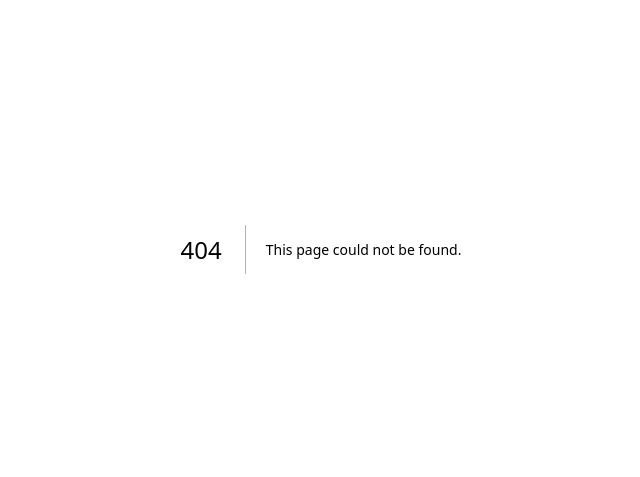
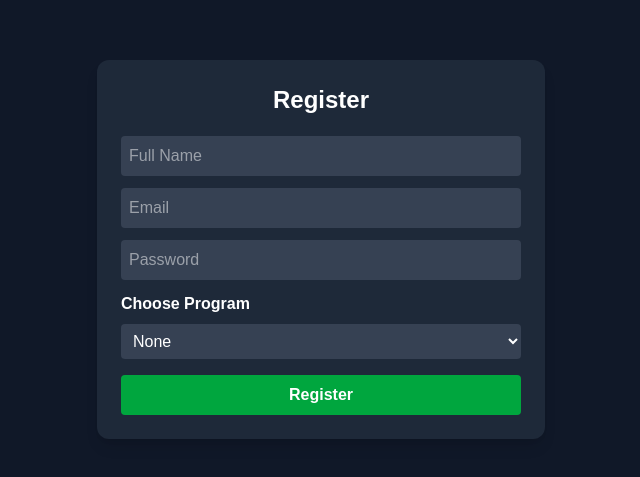
Before and after one commit to AmitBiswas1402/gym-1, a Next.js app: page /new-registry in a window 1280 px wide. Before the commit this address had no page. Shown: the part 151-628 px from the top of the page, without its empty margins (319-959 px from the left). Built offline with nearby package versions, Linux system fonts and the light colour scheme; a web font is replaced by a local one.

Commit message:
new registry initiated

```diff
--- /dev/null
+++ b/app/new-registry/page.tsx
@@ -0,0 +1,97 @@
+"use client";
+import { useState, ChangeEvent, FormEvent } from "react";
+
+type ProgramOption =
+  | "None"
+  | "Strength Training"
+  | "Cardio Blast"
+  | "Yoga & Flexibility"
+  | "HIIT Power";
+
+interface FormDataType {
+  name: string;
+  email: string;
+  password: string;
+  program: ProgramOption;
+}
+
+export default function RegistrationForm() {
+  const [formData, setFormData] = useState<FormDataType>({
+    name: "",
+    email: "",
+    password: "",
+    program: "None",
+  });
+
+  const handleChange = (
+    e: ChangeEvent<HTMLInputElement | HTMLSelectElement>
+  ) => {
+    setFormData({ ...formData, [e.target.name]: e.target.value as ProgramOption });
+  };
+
+  const handleSubmit = (e: FormEvent<HTMLFormElement>) => {
+    e.preventDefault();
+    console.log("Registration Data:", formData);
+    alert("Registration Successful!");
+  };
+
+  return (
+    <div className="min-h-screen flex items-center justify-center bg-gray-900">
+      <form
+        onSubmit={handleSubmit}
+        className="w-full max-w-md bg-gray-800 p-6 rounded-xl text-white shadow-lg"
+      >
+        <h2 className="text-2xl font-bold mb-5 text-center">Register</h2>
+
+        {/* Name */}
+        <input
+          type="text"
+          name="name"
+          placeholder="Full Name"
+          onChange={handleChange}
+          className="w-full mb-3 p-2 rounded bg-gray-700"
+        />
+
+        {/* Email */}
+        <input
+          type="email"
+          name="email"
+          placeholder="Email"
+          onChange={handleChange}
+          className="w-full mb-3 p-2 rounded bg-gray-700"
+        />
+
+        {/* Password */}
+        <input
+          type="password"
+          name="password"
+          placeholder="Password"
+          onChange={handleChange}
+          className="w-full mb-3 p-2 rounded bg-gray-700"
+        />
+
+        {/* Program Dropdown */}
+        <label className="block mb-2 font-semibold">Choose Program</label>
+        <select
+          name="program"
+          value={formData.program}
+          onChange={handleChange}
+          className="w-full mb-4 p-2 rounded bg-gray-700"
+        >
+          <option value="None">None</option>
+          <option value="Strength Training">Strength Training</option>
+          <option value="Cardio Blast">Cardio Blast</option>
+          <option value="Yoga & Flexibility">Yoga & Flexibility</option>
+          <option value="HIIT Power">HIIT Power</option>
+        </select>
+
+        <button
+          type="submit"
+          className="w-full bg-green-600 p-2 rounded font-semibold hover:bg-green-500 cursor-pointer"
+        >
+          Register
+        </button>
+      </form>
+    </div>
+  );
+}
```
